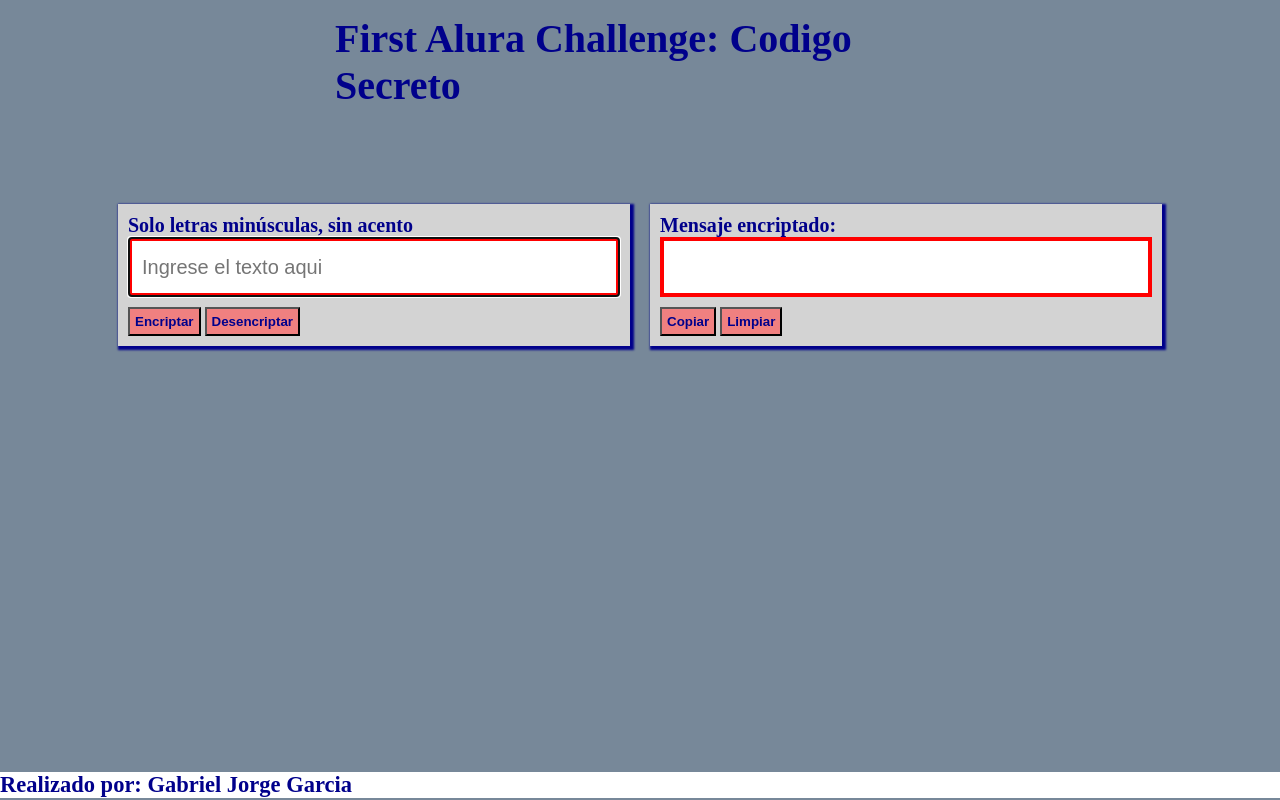
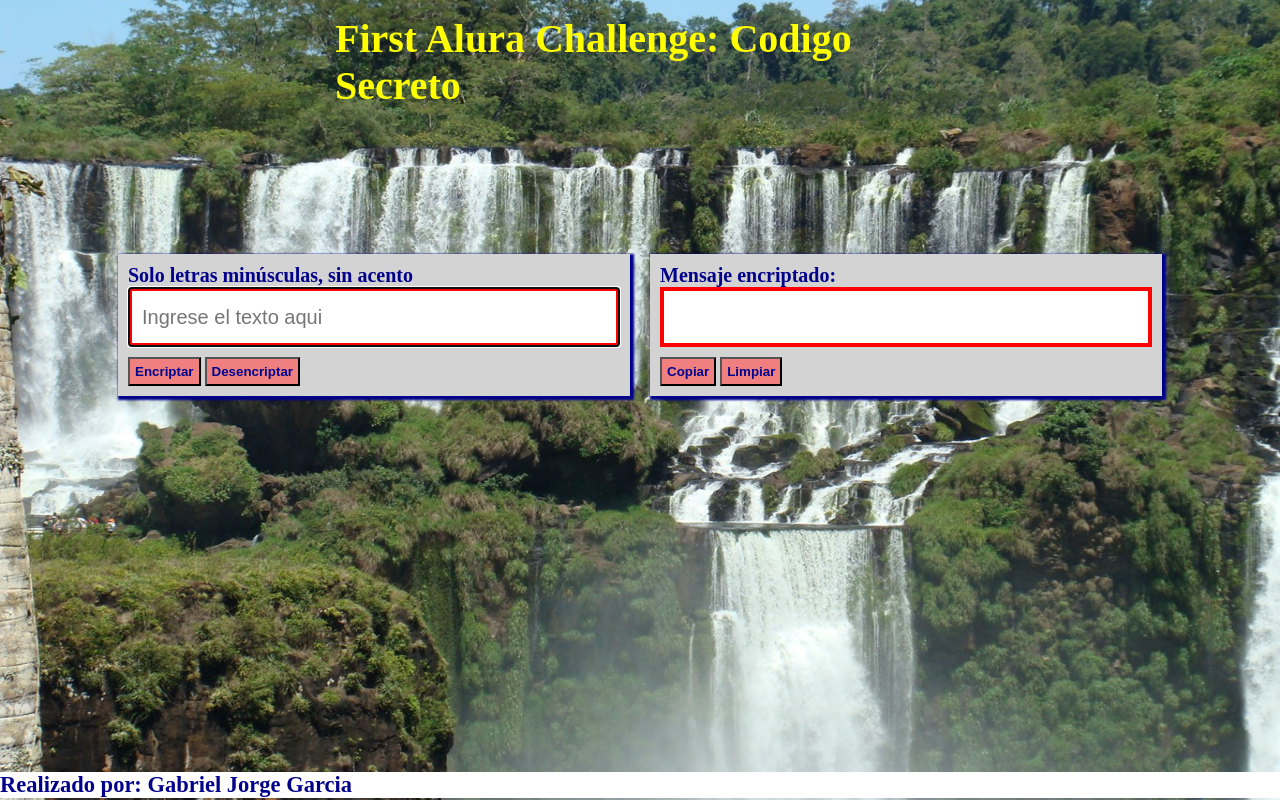
Before and after one commit to gabito1966/challenge-logica-de-programacion, a plain HTML site: page index.html in a window 1280 px wide. Drawn offline with Linux system fonts and the light colour scheme.

Commit message:
Agregado de fondo de pantalla

```diff
--- a/css/style.css
+++ b/css/style.css
@@ -7,11 +7,15 @@
   body {
     background-color: lightslategray;
     font-family: 'Times New Roman', Times, serif;
+    background-image: url(../img/Cataratas.JPG);
+    background-repeat: no-repeat;
+    background-attachment: fixed;
+    background-size: 100% 100%;
 
   }
 
   .main {
-    padding-top: 80px;
+    padding-top: 130px;
     width: 100vw;
     margin: auto;
     display: flex;
@@ -20,7 +24,7 @@
 
   .titulo {
     font-size: 40px;
-    color:darkblue;
+    color:yellow;
     padding: 15px;
     width: 50vw;
     margin: auto;
```
Also changed, not shown: index.html (+1 -0 lines), img/Cataratas.JPG (added), js/script.js (line endings or trailing spaces).
